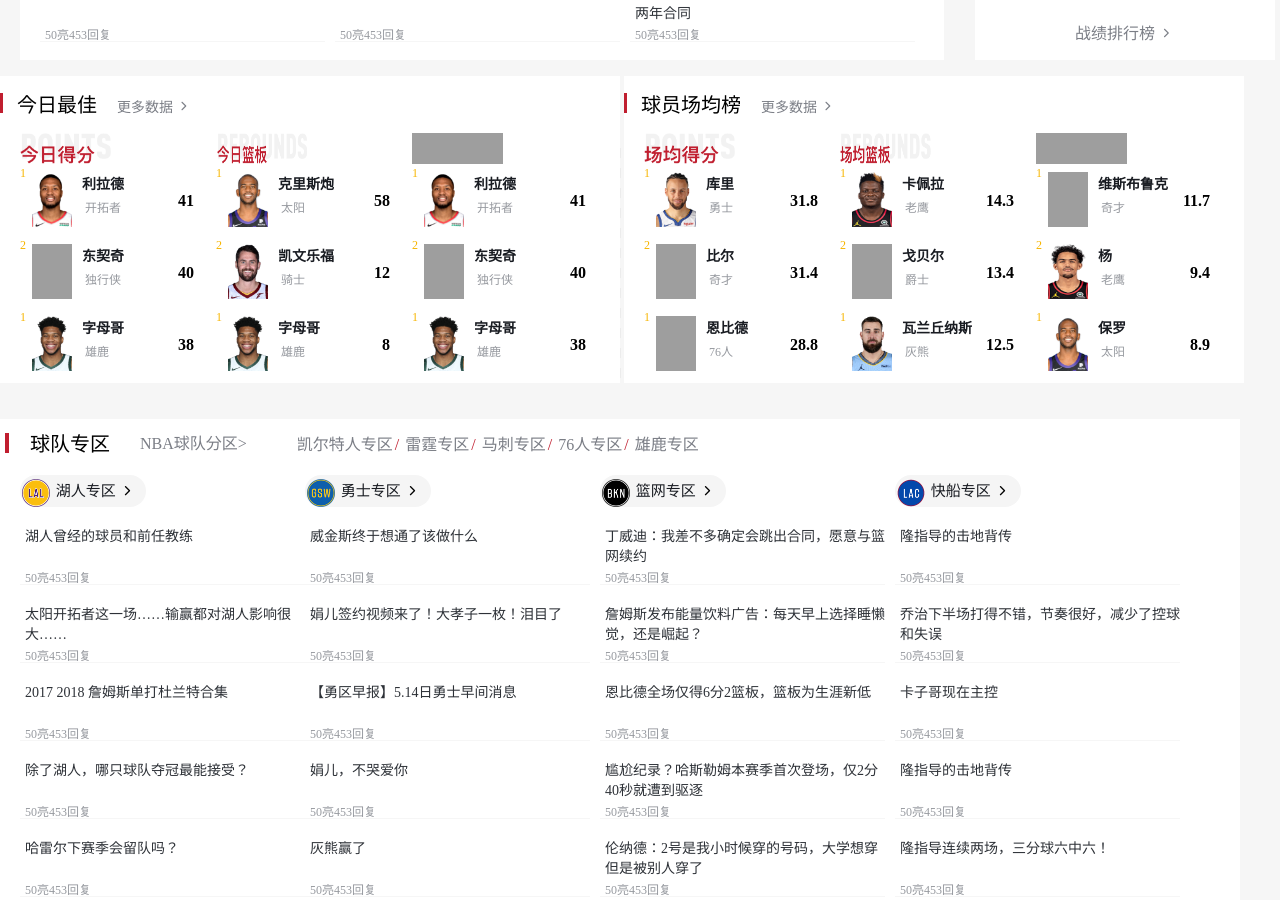
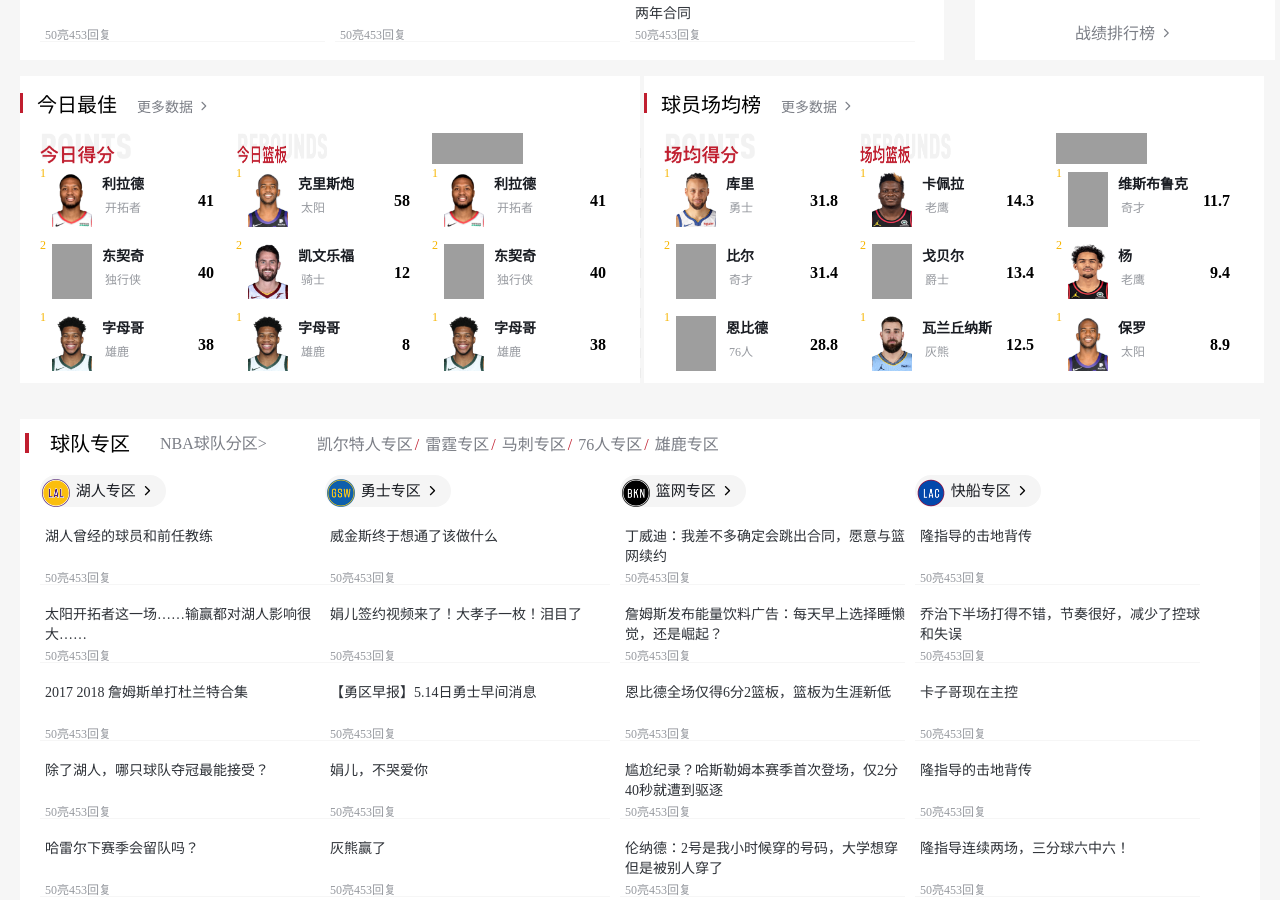
Before and after one commit to qinboo/hupu, a plain HTML site: page index.html in a window 1280 px wide. Shown: the part 1496-2396 px from the top of the page. Drawn offline with nearby package versions, Linux system fonts and the light colour scheme; grey boxes are pictures that could not be loaded; a web font is replaced by a local one.

Commit message:
first commit

```diff
--- a/index.html
+++ b/index.html
@@ -493,6 +493,7 @@
       </div>
     </div>
   </section>
+  <div class="wrapper" style="padding-left: 20px;">
     <div class="gd-floor wrapper">
       <div class="stats">
         <div class="todday-stats">
@@ -633,6 +634,7 @@
         </div>
       </div>
     </div>
+
     <div class="team-floor">
       <div class="team">
         <div class="header clearfix">
@@ -744,6 +746,7 @@
         </div>
       </div>
     </div>
+
     <div class="cba-floor">
       <div class="cba clearfix">
         <div class="cba-item">
@@ -856,6 +859,8 @@
         </div>
       </div>
     </div>
+  </div>
+
   <div class="footer-floor">
     <div class="mod-menu">
       <ul>
```
Lines whose indentation alone changed are shown as unchanged.
